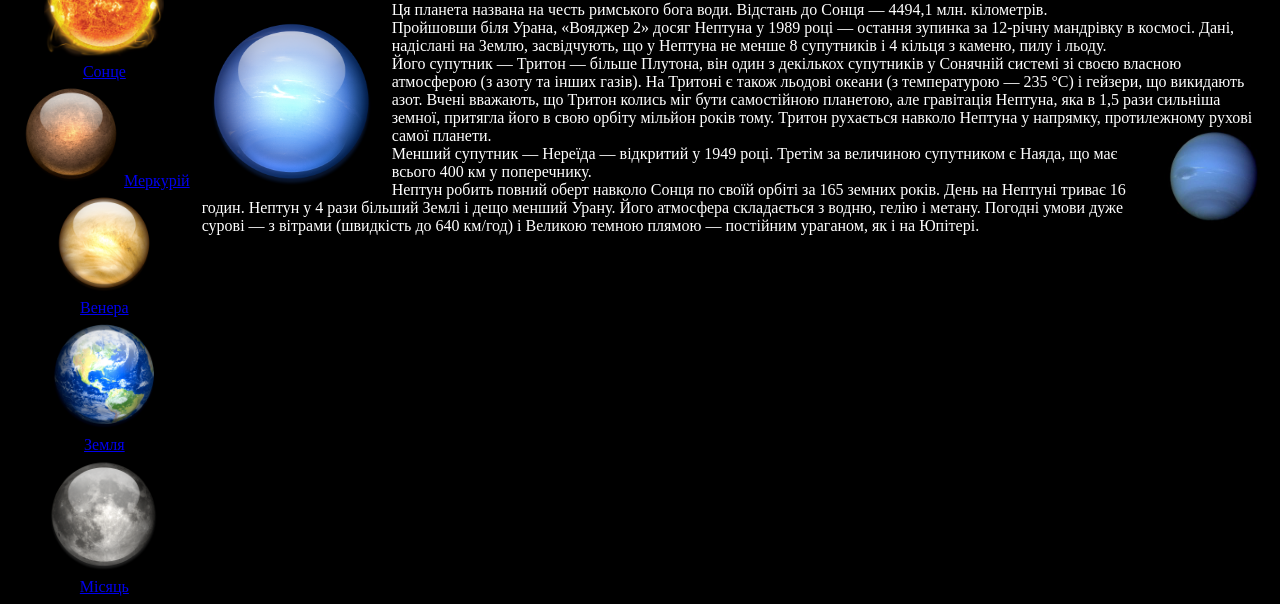
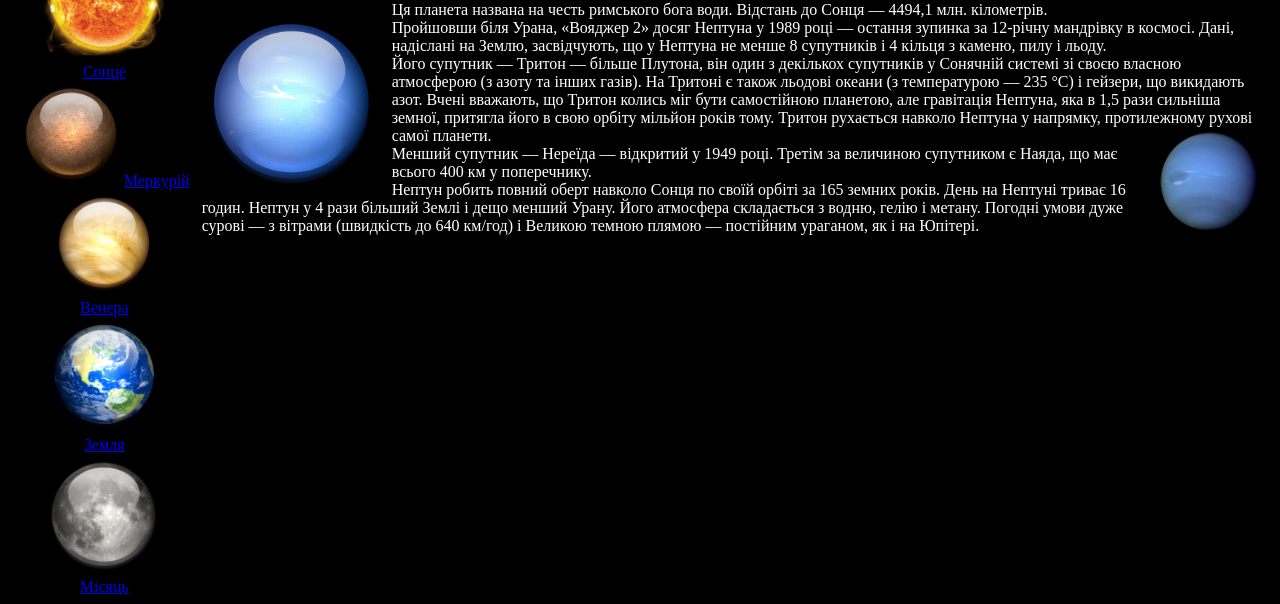
Before and after one commit to BloGbLob/B, a plain HTML site: page neptun.html in a window 1280 px wide. Shown: the part 184-788 px from the top of the page. Drawn offline with Linux system fonts and the light colour scheme.

Commit message:
Update neptun.html

```diff
--- a/neptun.html
+++ b/neptun.html
@@ -27,7 +27,7 @@
 			<br> <A href="mars.html"><IMG src="IMG\Mars.png" width="120"><br>Марс</a>
 			<br> <A href="jupiter.html"><IMG src="Jupiter.png" width="120"><br>Юпітер</a>
 			<br> <A href="saturn.html"><IMG src="Saturn.png" width="120"><br>Сатурн</a>
-			<br> <A href="Uran.html"><IMG src="Uran.png" width="120"><br>Уран</a>
+			<br> <A href="uran.html"><IMG src="Uran.png" width="120"><br>Уран</a>
 			<br> <A href="neptun.html"><IMG src="Neptune.png" width="120"><br>Нептун</a>
 			<br> <A href="pluton.html"><IMG src="Pluton.png" width="120"><br>Плутон</a></td>
 		<td valign="top">
@@ -36,7 +36,7 @@
 <IMG src="IMG\Neptune.png" align="Left" width="180" style="margin-right: 10px; margin-top: 10px;" alt="Нептун;">
 <br>Пройшовши біля Урана, «Вояджер 2» досяг Нептуна у 1989 році — остання зупинка за 12-річну мандрівку в космосі. Дані, надіслані на Землю, засвідчують, що у Нептуна не менше 8 супутників і 4 кільця з каменю, пилу і льоду.
 <br>Його супутник — Тритон — більше Плутона, він один з декількох супутників у Сонячній системі зі своєю власною атмосферою (з азоту та інших газів). На Тритоні є також льодові океани (з температурою — 235 °С) і гейзери, що викидають азот. Вчені вважають, що Тритон колись міг бути самостійною планетою, але гравітація Нептуна, яка в 1,5 рази сильніша земної, притягла його в свою орбіту мільйон років тому. Тритон рухається навколо Нептуна у напрямку, протилежному рухові самої планети.
-<IMG src="IMG\Neptun\Neptun.jpg" align="right" width="100" style="margin-right: 5px;" alt="Нептун;">
+<IMG src="IMG\Neptun\neptun.jpg" align="right" width="110" style="margin-right: 5px;" alt="Нептун;">
 <br>Менший супутник — Нереїда — відкритий у 1949 році. Третім за величиною супутником є Наяда, що має всього 400 км у поперечнику.
 <br>Нептун робить повний оберт навколо Сонця по своїй орбіті за 165 земних років. День на Нептуні триває 16 годин. Нептун у 4 рази більший Землі і дещо менший Урану. Його атмосфера складається з водню, гелію і метану. Погодні умови дуже сурові — з вітрами (швидкість до 640 км/год) і Великою темною плямою — постійним ураганом, як і на Юпітері.
 </td></tr></table>
```
